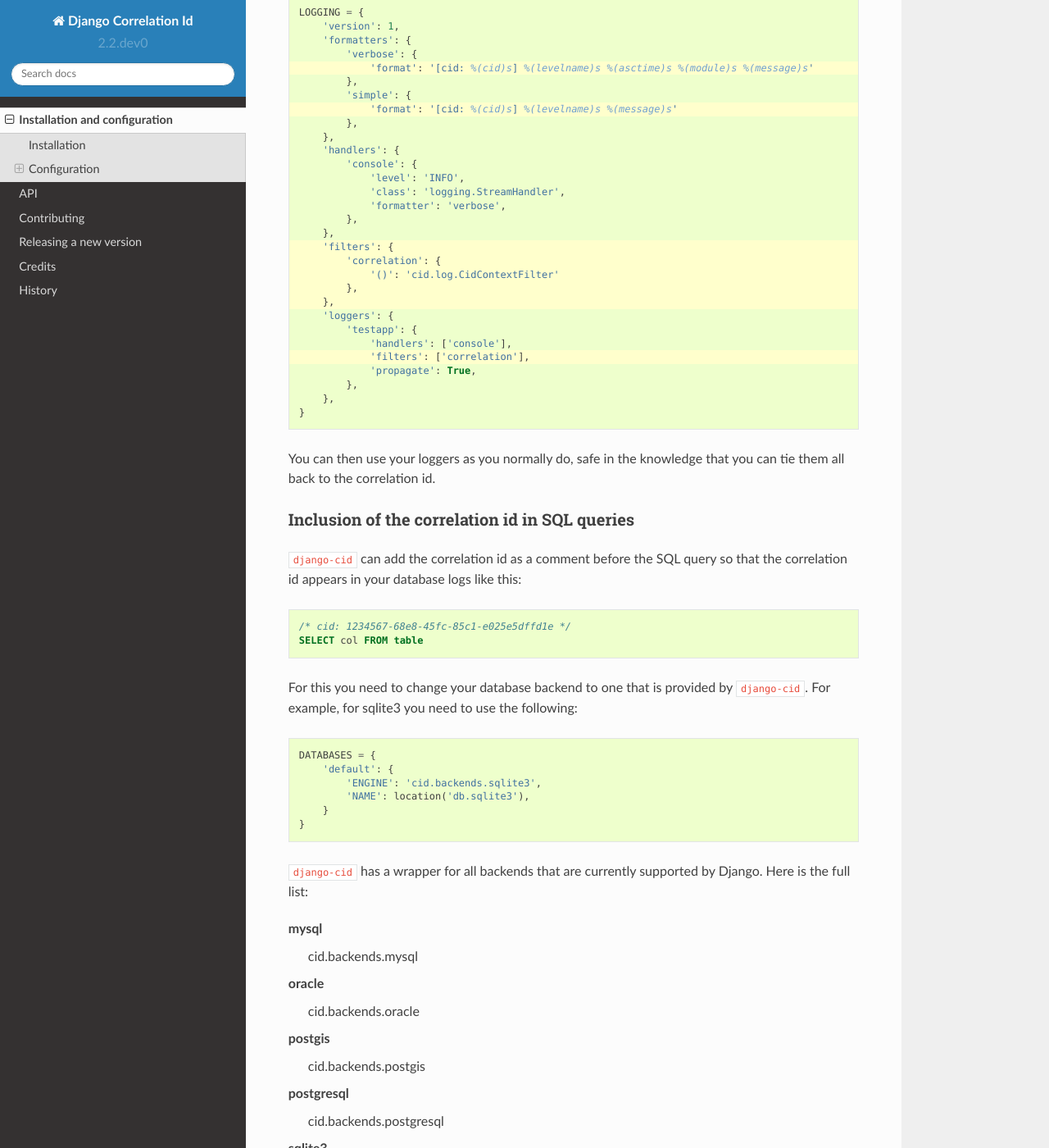
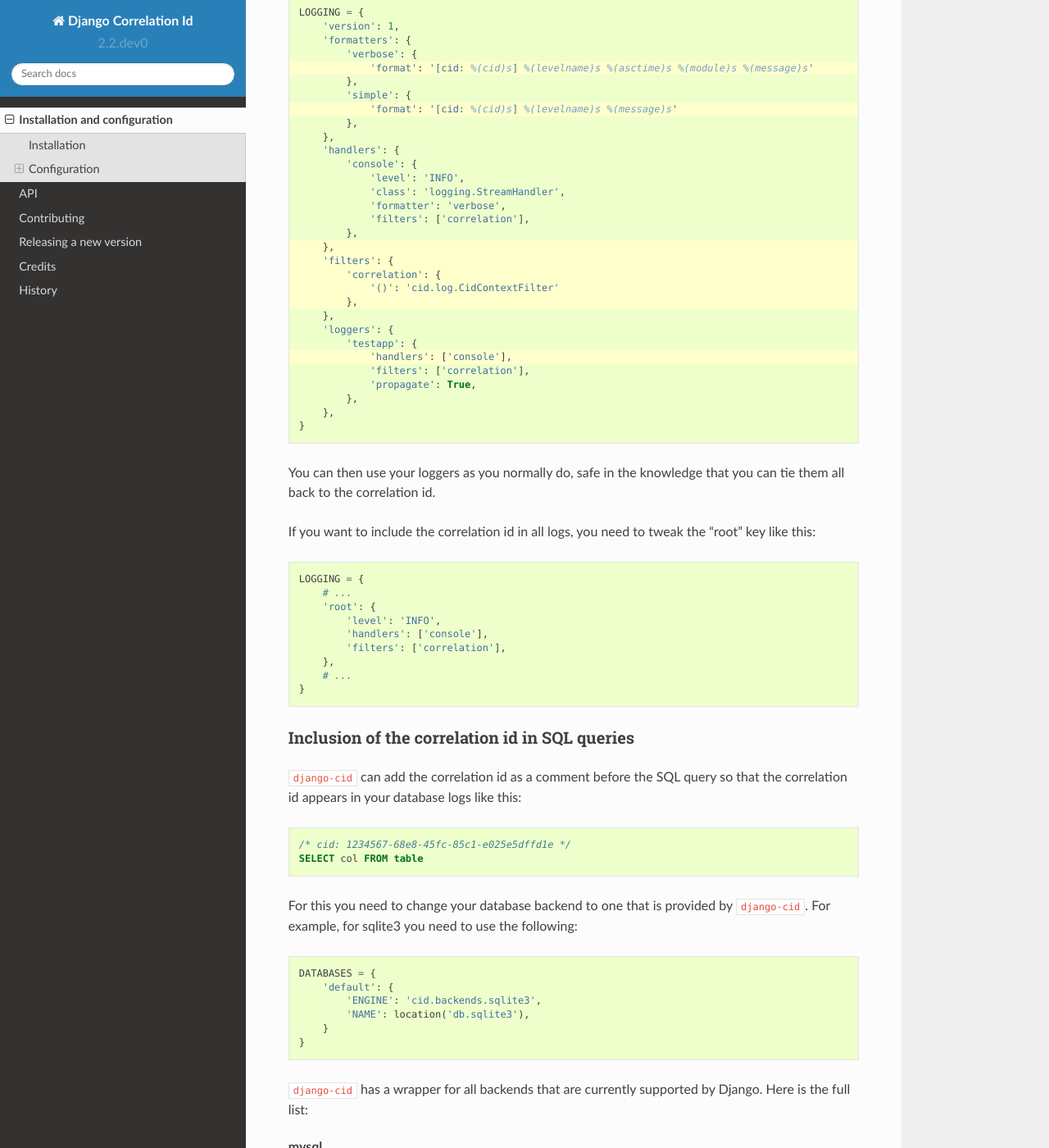
Before and after one commit to Polyconseil/django-cid, a Sphinx documentation site: the page built from docs/installation.rst, in a window 1280 px wide and 1400 px high, scrolled down 2646 px. Shown: the whole window at 82% size. Built offline with Sphinx 7.4.7 and the Read the Docs theme 2.0.0, drawn with Linux system fonts in a browser that asks for light colours.

Commit message:
Fix doc on logging configuration and make sandbox config more robust
Logging is hard...

[closes #55]

```diff
--- a/docs/installation.rst
+++ b/docs/installation.rst
@@ -159,6 +159,7 @@
                 'level': 'INFO',
                 'class': 'logging.StreamHandler',
                 'formatter': 'verbose',
+                'filters': ['correlation'],
             },
         },
         'filters': {
@@ -177,6 +178,22 @@
 
 You can then use your loggers as you normally do, safe in the
 knowledge that you can tie them all back to the correlation id.
+
+If you want to include the correlation id in all logs, you need to
+tweak the "root" key like this:
+
+.. code-block:: python
+
+    LOGGING = {
+        # ...
+        'root': {
+            'level': 'INFO',
+            'handlers': ['console'],
+            'filters': ['correlation'],
+        },
+        # ...
+    }
+
 
 
 Inclusion of the correlation id in SQL queries
```
Also changed, not shown: 1 other file.
